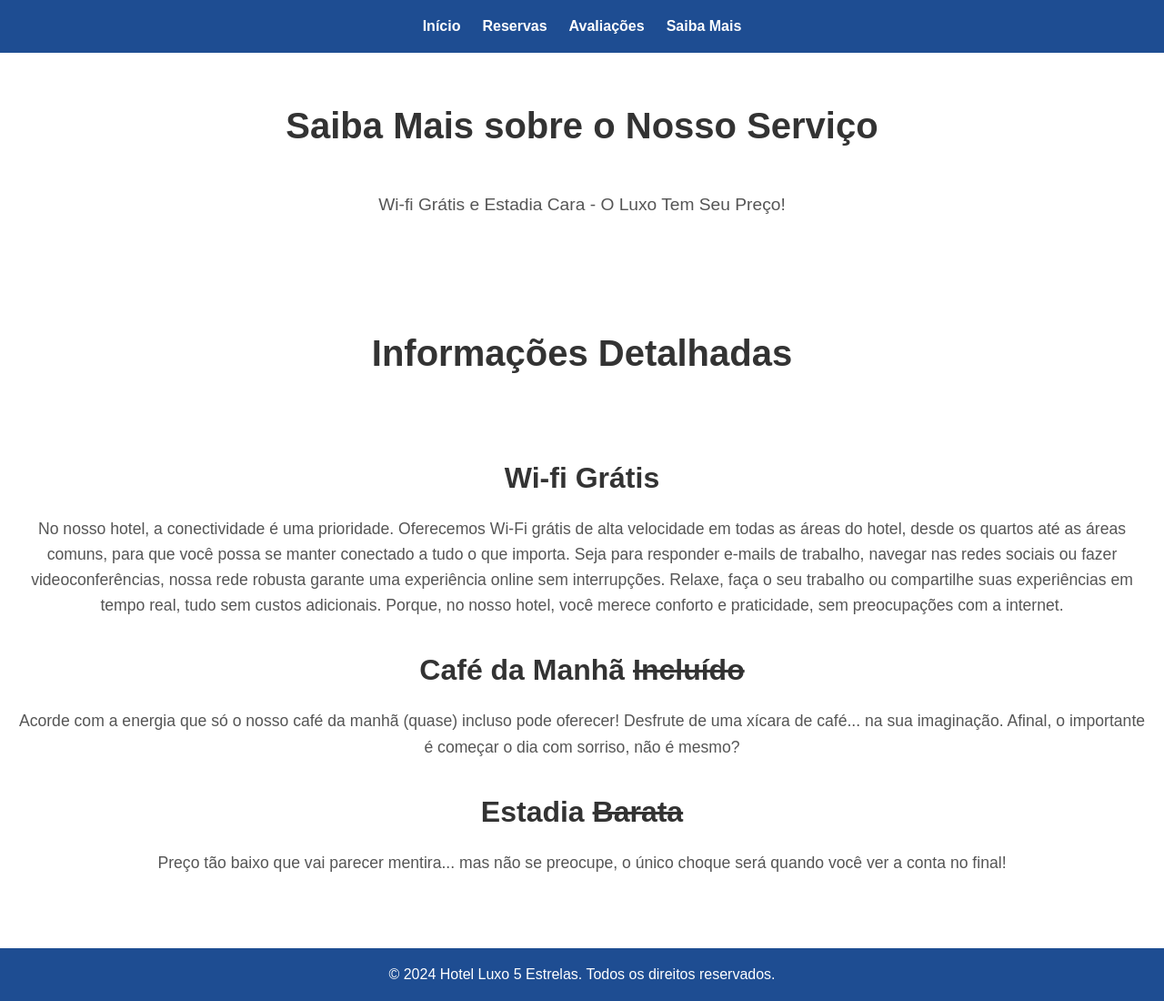
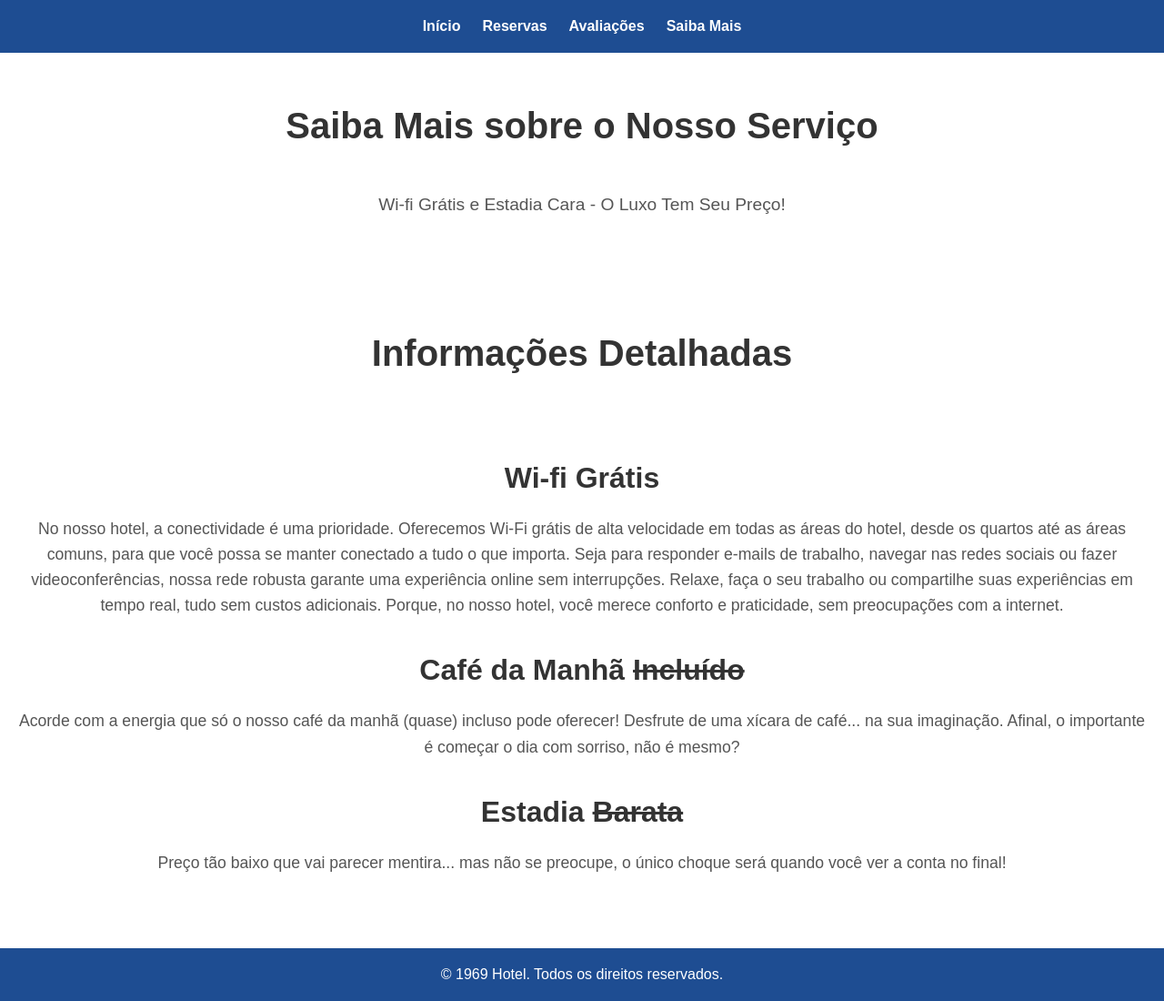
Before and after one commit to guust404/projeto-mobile, a plain HTML site: page user/more-info.html in a window 1280 px wide. Shown: the whole page at 91% size. Drawn offline with Linux system fonts and the light colour scheme.

Commit message:
1.4 "Hércules"

```diff
--- a/user/more-info.html
+++ b/user/more-info.html
@@ -4,7 +4,7 @@
 <head>
     <meta charset="UTF-8">
     <meta name="viewport" content="width=device-width, initial-scale=1.0">
-    <title>Saiba Mais - Hotel Luxo 5 Estrelas</title>
+    <title>Saiba Mais</title>
     <link rel="stylesheet" href="../style.css">
 </head>
 
@@ -48,7 +48,7 @@
 
     <!-- Rodapé -->
     <footer>
-        <p>&copy; 2024 Hotel Luxo 5 Estrelas. Todos os direitos reservados.</p>
+        <p>&copy; 1969 Hotel. Todos os direitos reservados.</p>
     </footer>
 
 </body>
```
